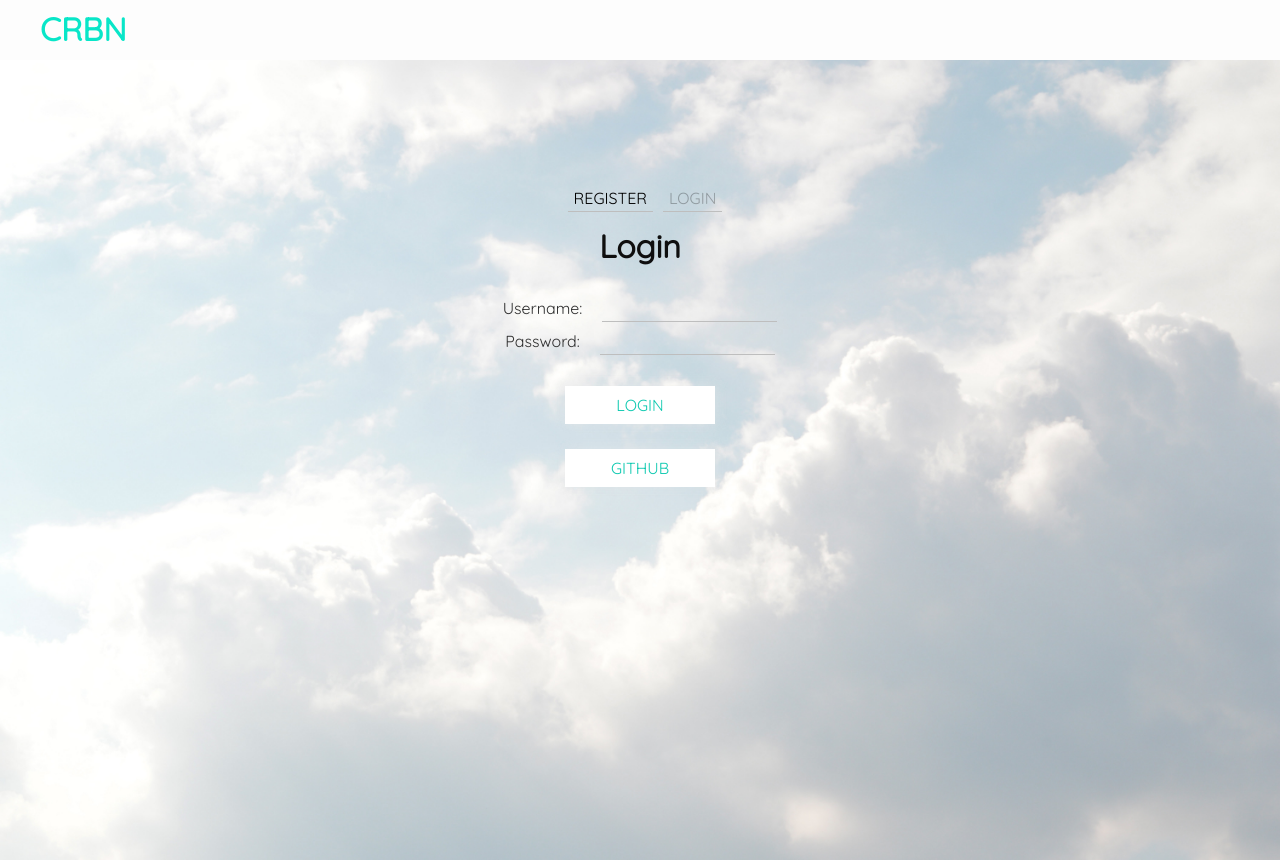
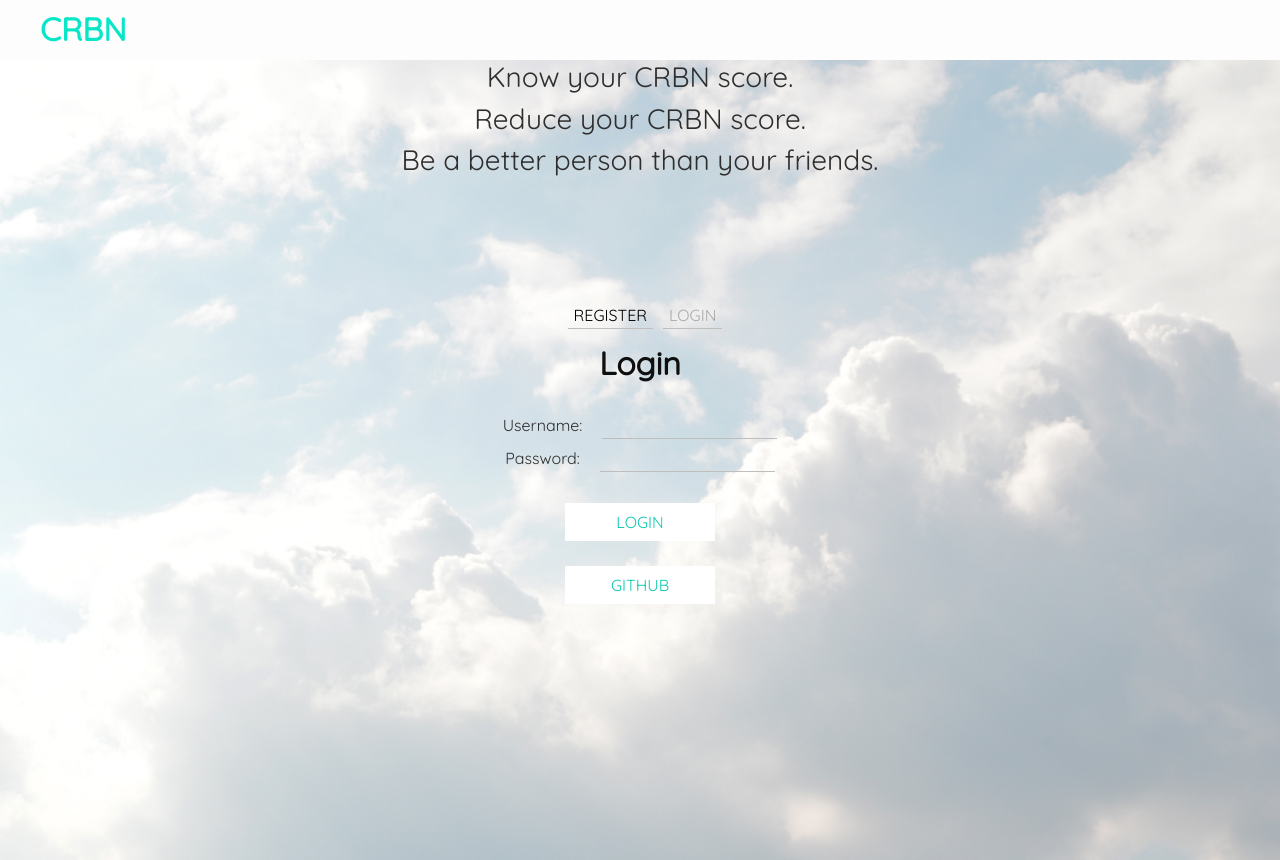
Before and after one commit to cryptoads/CRBN, a React (Create React App) app in the folder client/: page / in a window 1280 px wide. Built offline with nearby package versions, Linux system fonts and the light colour scheme; no server answers.

Commit message:
changes for headings

```diff
--- a/client/src/Components/Login.jsx
+++ b/client/src/Components/Login.jsx
@@ -25,7 +25,9 @@ class Login extends Component {
         return (
 
         <div className="login-form" style={LoginImg}>
-
+            <h3>Know your CRBN score.</h3>
+            <h3>Reduce your CRBN score.</h3>
+            <h3>Be a better person than your friends.</h3>
 
             {this.state.user ? (
                 <br />
@@ -35,6 +37,7 @@ class Login extends Component {
                 // </div>
             ) : (
                 <div className="user-form">
+
                     <button className="loginRegisterSwitch" onClick={this.showSignupForm} disabled={this.state.signupFormVisible}>Register</button>
                     <button className="loginRegisterSwitch" onClick={this.showLoginForm} disabled={!this.state.signupFormVisible}>Login</button>
                     {this.state.signupFormVisible ? (
```
